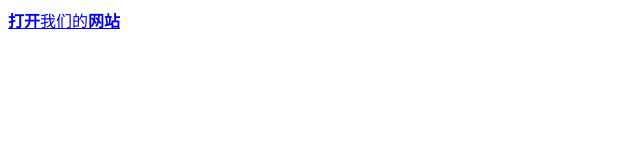
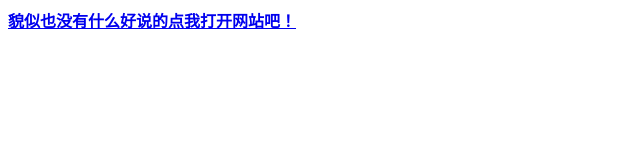
Before and after one commit to QQWQAWA/-, a plain HTML site: page index.html in a window 1280 px wide. Shown: the whole page, without its empty margins (0-640 px from the left). Drawn offline with Linux system fonts and the light colour scheme.

Commit message:
Update index.html

```diff
--- a/index.html
+++ b/index.html
@@ -9,7 +9,7 @@
 
 <body>
 
-<a target="_blank" href="http://112.126.82.98"><strong>打开</strong>我们的<strong>网站
+<a target="_blank" href="http://112.126.82.98"><strong>貌似也没有什么好说的点我打开网站吧！
   </strong></a><strong>
 
 
```
